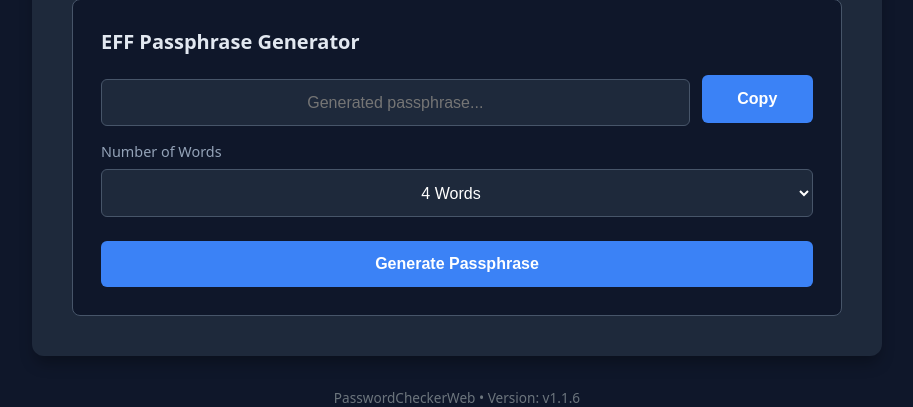
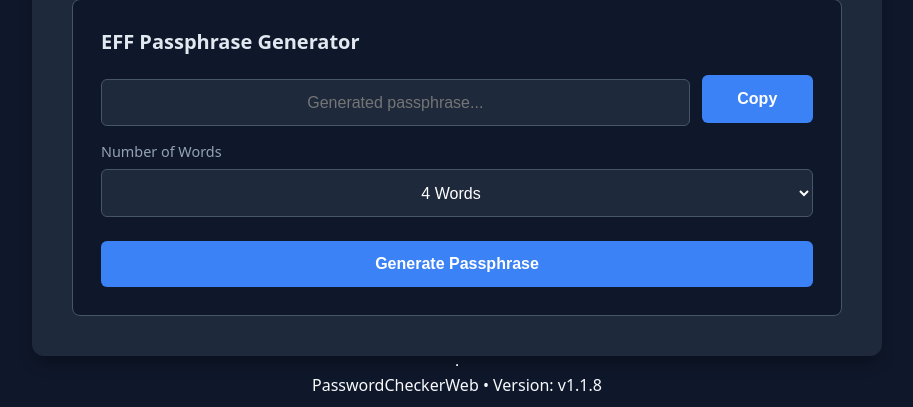
Before and after one commit to JPetovello/password-checker-web, a Flask app: page / in a window 1280 px wide. Shown: the part 590-997 px from the top of the page, without its empty margins (183-1096 px from the left). Run offline with Flask 3, Linux system fonts and the light colour scheme.

Commit message:
Add dynamic versioning via Docker build args and update footer layout with hr separator

```diff
--- a/app.py
+++ b/app.py
@@ -8,6 +8,9 @@
 import zxcvbn
 
 app = Flask(__name__)
+
+# Grab version from environment variable set by Docker build args, default to v1.1.8
+APP_VERSION = os.environ.get("APP_VERSION", "v1.1.8")
 
 # Load full EFF Large Wordlist, preserving original casing
 EFF_WORDS = []
@@ -39,7 +42,7 @@
         "event": "container_started",
         "distinct_id": instance_id,
         "properties": {
-            "app_version": "v1.1.5",
+            "app_version": APP_VERSION,
             "$process_person_profile": False
         }
     }
@@ -96,7 +99,7 @@
 
 @app.route('/', methods=['GET'])
 def index():
-    return render_template('index.html')
+    return render_template('index.html', app_version=APP_VERSION)
 
 @app.route('/api/evaluate', methods=['POST'])
 def evaluate_password():
--- a/templates/footer.html
+++ b/templates/footer.html
@@ -1,3 +1,4 @@
-<footer style="text-align: center; margin-top: 2rem; font-size: 0.85rem; color: #6c757d;">
-    PasswordCheckerWeb &bull; Version: v1.1.6
+<hr class="my-4 border-secondary opacity-50">
+<footer class="text-center pb-4 text-muted small">
+    PasswordCheckerWeb &bull; Version: {{ app_version }}
 </footer>
```
Also changed, not shown: 1 other file.
